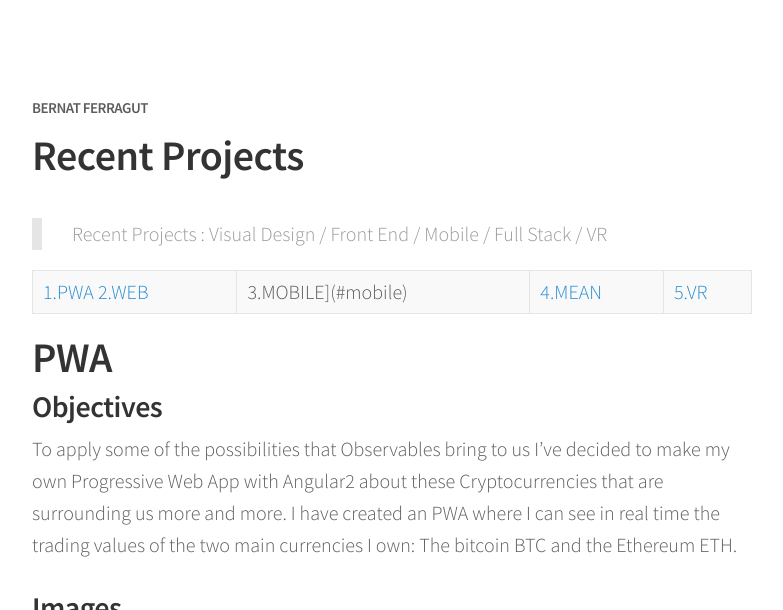
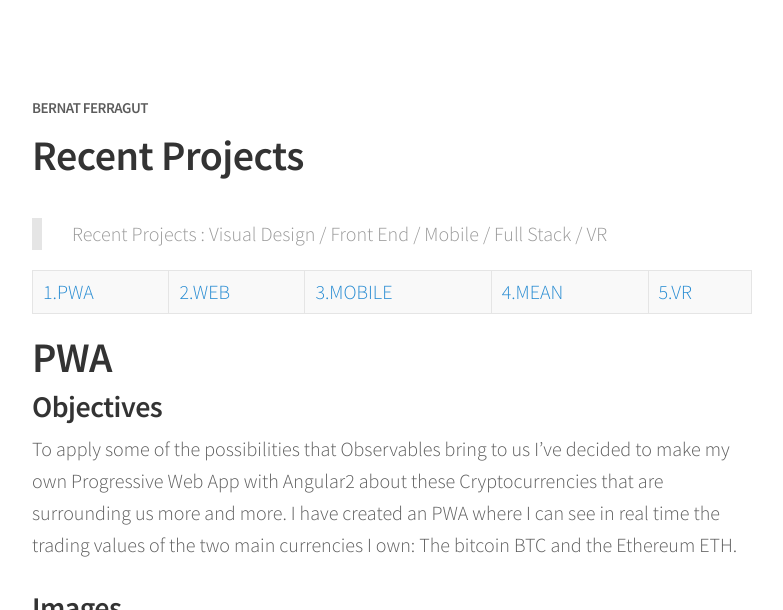
Before and after one commit to bernatferragut/FutureWeb-blog, a Jekyll site: the page built from recent.md, in a window 1280 px wide and 900 px high, cut to the strip 0-610 px from the top of the window. Shown: the whole strip, without its empty margins (248-1031 px from the left). Built offline with Jekyll 4.4.1, drawn with Linux system fonts in a browser that asks for light colours; nearby versions of some CDN libraries.

Commit message:
Update recent.md
menu links updated

```diff
--- a/recent.md
+++ b/recent.md
@@ -4,7 +4,7 @@ permalink: /recent/
 ---
 > Recent Projects : Visual Design / Front End / Mobile / Full Stack / VR
 
-[1.PWA](#pwa) [2.WEB](#web)|3.MOBILE](#mobile)|[4.MEAN](#mean)|[5.VR](#vr)
+[1.PWA](#pwa)|[2.WEB](#web)|[3.MOBILE](#mobile)|[4.MEAN](#mean)|[5.VR](#vr)
 
 
 # PWA
```
